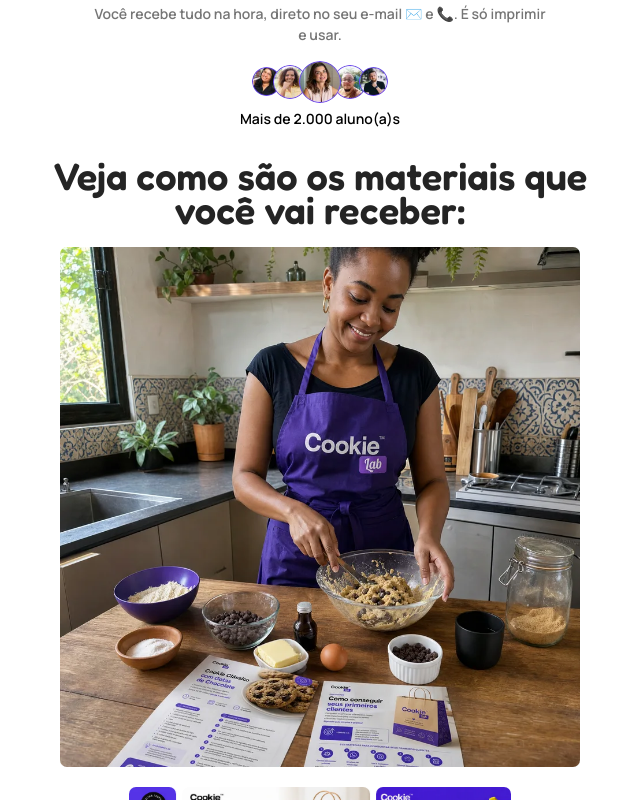
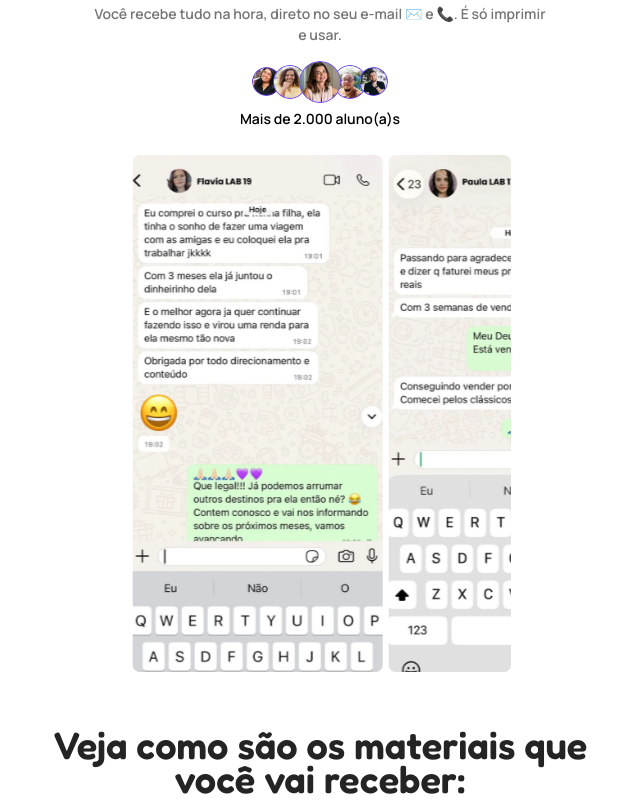
Before and after one commit to matheusmalaquias28/cookie, a Next.js app: page / in a window 1280 px wide. Shown: the part 1020-1820 px from the top of the page, without its empty margins (320-960 px from the left). Built offline with nearby package versions, Linux system fonts and the light colour scheme; no server answers.

Commit message:
parcelamento

```diff
--- a/app/page.tsx
+++ b/app/page.tsx
@@ -230,6 +230,11 @@ export default function Home() {
         <Avatars />
       </section>
 
+      {/* Depoimentos abaixo da hero */}
+      <section className="mx-auto flex w-full max-w-[480px] flex-col items-center px-[10px] py-[26px]">
+        <TestimonialGrid />
+      </section>
+
       {/* Materiais */}
       <section className="mx-auto flex w-full max-w-[480px] flex-col items-center gap-[20px] px-[10px] py-[30px] text-center lg:max-w-[640px]">
         <h2 className="font-display text-[38px] font-semibold leading-[0.9] text-ink">
@@ -396,7 +401,7 @@ export default function Home() {
           <FeatureList items={PLAN_FEATURES} />
           <p className="font-display text-[18px] text-alert line-through">R$39,90</p>
           <p className="font-display text-[64px] font-semibold leading-none text-black">R$27,90</p>
-          <p className="font-display text-[18px] text-black">ou 4x de R$8,14 no cartão</p>
+          <p className="font-display text-[18px] text-black">ou 3x de R$9,96 no cartão</p>
           <CtaButton href={CHECKOUT_BASIC} label="QUERO ESSA OPÇÃO!" id="plano_basico" checkoutValue={27.9} />
           <p className="max-w-[280px] font-display text-[18px] font-semibold leading-[1.008] text-alert">
             AINDA DÁ TEMPO DE LEVAR A MELHOR OPÇÃO!{" "}
@@ -425,7 +430,7 @@ export default function Home() {
             <FeatureList items={[...PLAN_FEATURES, ...BONUS_FEATURES]} light />
             <p className="font-display text-[18px] text-alert line-through">R$99,90</p>
             <p className="font-display text-[64px] font-semibold leading-none text-white">R$37,90</p>
-            <p className="font-display text-[18px] text-white">ou 5x de R$8,83 no cartão</p>
+            <p className="font-display text-[18px] text-white">ou 5x de R$8,39 no cartão</p>
             <CtaButton href={CHECKOUT_COMPLETE} label="QUERO O PLANO COMPLETO!" id="plano_completo" checkoutValue={37.9} />
           </div>
         </div>
```
